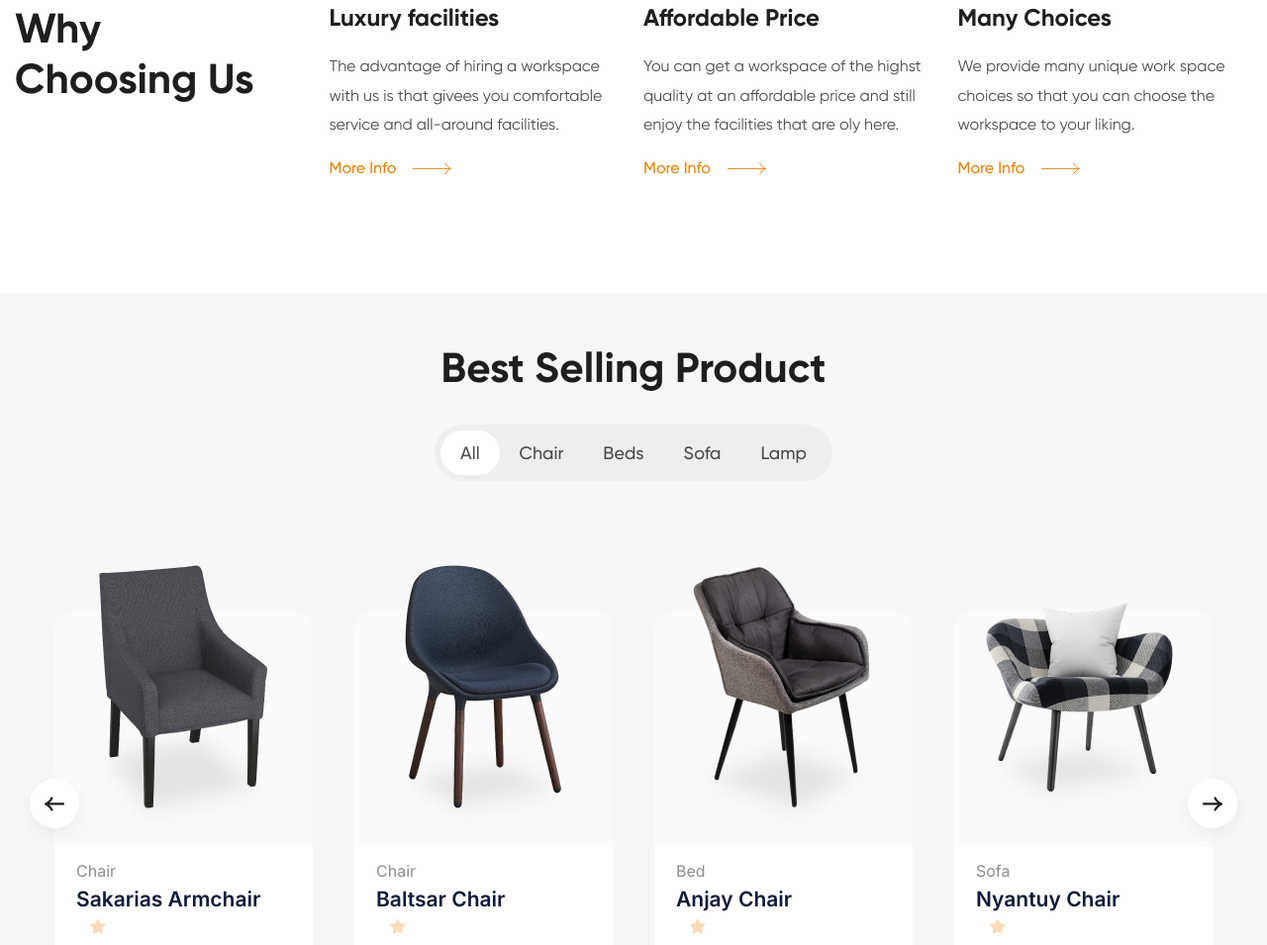
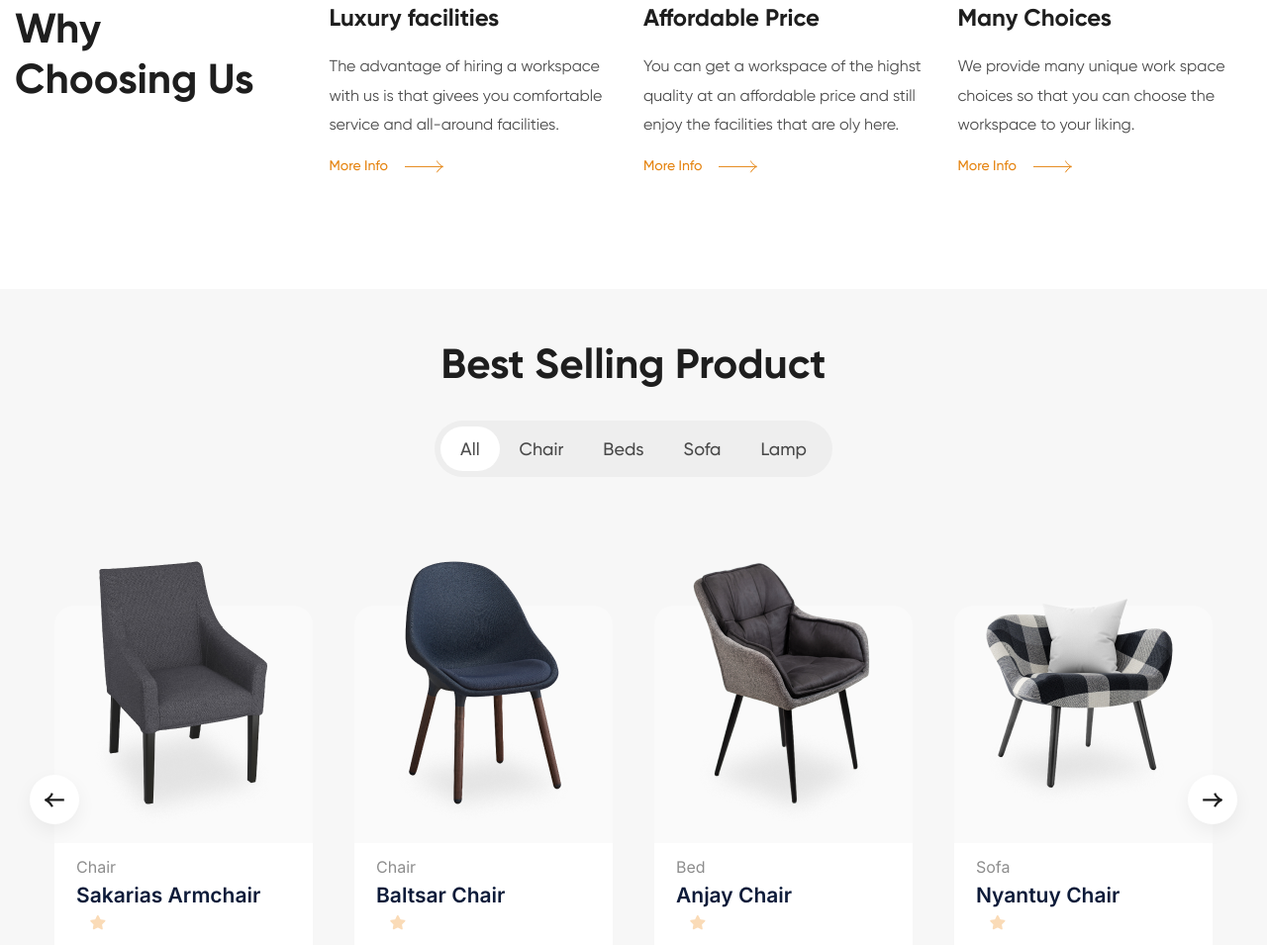
Before and after one commit to ibragim-ast/panto-furniture-store, a plain HTML site: page index.html in a window 1280 px wide. Shown: the part 1072-2027 px from the top of the page at 99% size. Drawn offline with nearby package versions, Linux system fonts and the light colour scheme.

Commit message:
fix image path

```diff
--- a/scss/blocks/_read-more.scss
+++ b/scss/blocks/_read-more.scss
@@ -4,11 +4,11 @@
     align-items: center;
     color: var(--accent);
     font-weight: 500;
-    font-style: 14px;
+    font-size: 14px;
     line-height: 1.85;
 
     &::after {
-        content: url('../../img/icons/arrow-right.svg');
+        content: url('./../img/icons/arrow-right.svg');
         height: 24px;
     }
 
```
Also changed, not shown: scss/main.css, 1 other file.
